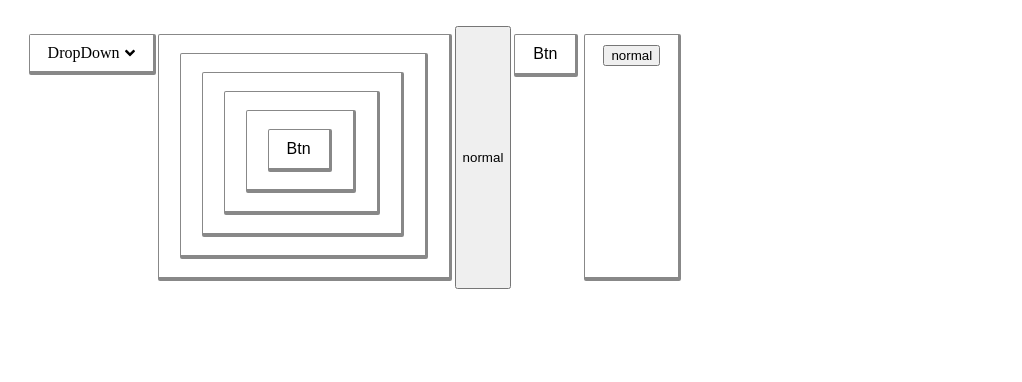
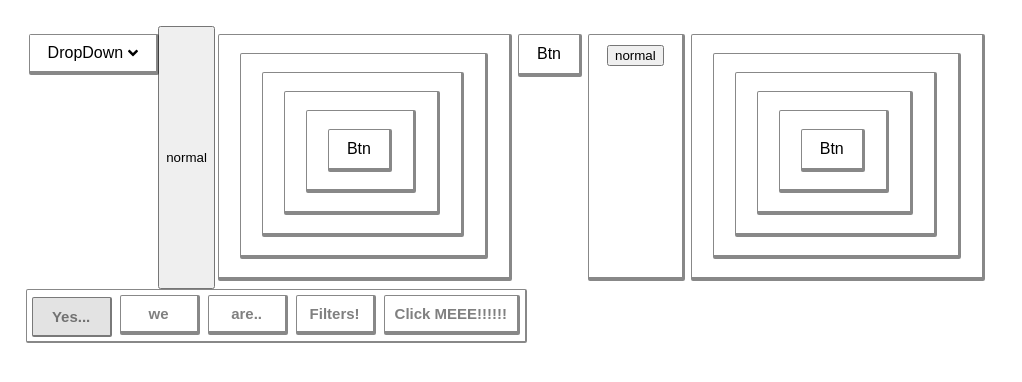
Before and after one commit to Envl/OaPack, a React (Create React App) app in the folder oa-react/: page / in a window 1280 px wide. Shown: the top 382 px of the page, without its empty margins (0-1022 px from the left). Built offline with nearby package versions, Linux system fonts and the light colour scheme.

Commit message:
animation fine tune and FilterGroup finish

```diff
--- a/oa-react/src/App.jsx
+++ b/oa-react/src/App.jsx
@@ -1,7 +1,22 @@
 import React from 'react'
 import logo from './logo.svg'
-import {Card, DropDown, Button} from './exports'
+import {Button, FilterGroup, Card, DropDown} from './exports'
 
+function Cards() {
+  return (
+    <Card>
+      <Card className='ss'>
+        <Card>
+          <Card onClick={() => console.log('second')}>
+            <Card>
+              <Button onClick={() => console.log('bttn')}>btn</Button>
+            </Card>
+          </Card>
+        </Card>
+      </Card>
+    </Card>
+  )
+}
 function App() {
   return (
     <div className='App' style={{display: 'flex'}}>
@@ -10,24 +25,21 @@ function App() {
         <div>aaa</div>
         <div>aaa</div>
       </DropDown>
-      <Card>
-        <Card className='ss'>
-          <Card>
-            <Card onClick={() => console.log('second')}>
-              <Card>
-                <Button onClick={() => console.log('bttn')}>btn</Button>
-              </Card>
-            </Card>
-          </Card>
-        </Card>
-      </Card>
+
       <button>normal</button>
-      <Button onClick={() => console.log('ssss')} test='aa'>
+      <Cards />
+      <Button onClick={() => console.log('ssss')} test='aa' className='sss'>
         btn
       </Button>
       <Card>
         <button>normal</button>
       </Card>
+
+      <Cards />
+      <FilterGroup
+        filters={['Yes...', 'we', 'are..', 'Filters!', 'Click MEEE!!!!!!']}
+        defaultIndex={0}
+      />
     </div>
   )
 }
--- a/oa-react/src/_index.scss
+++ b/oa-react/src/_index.scss
@@ -1,3 +1,8 @@
+// universal settings
+body {
+  font-family: sans-serif;
+}
+
 // variables
 @import './components/variables';
 @import './components/mixin';
@@ -5,3 +10,4 @@
 // components
 @import './components/DropDown';
 @import './components/Buttons';
+@import './components/FilterGroup';
--- a/oa-react/src/components/Button.jsx
+++ b/oa-react/src/components/Button.jsx
@@ -11,14 +11,21 @@ export const Card = props => {
 }
 
 const Button = props => {
-  console.log(props)
-
+  const [pressed, setPressed] = useState(false)
   return (
     <div className={'btn-wrapper ' + (props.className ? props.className : '')}>
       <button className='v-oa-btn'>{props.children}</button>
       <button
         {...props}
-        className={'oa-btn ' + (props.className ? props.className : '')}>
+        onClick={evt => {
+          props.onClick && props.onClick(evt)
+          if (props.toggle) {
+            setPressed(!pressed)
+          }
+        }}
+        className={`oa-btn ${pressed ? 'oa-btn-on' : 'oa-btn-off'} ${
+          props.className ? props.className : ''
+        }`}>
         {props.children}
       </button>
     </div>
--- /dev/null
+++ b/oa-react/src/components/FilterGroup.jsx
@@ -0,0 +1,71 @@
+import React, {useState} from 'react'
+import PropTypes from 'prop-types'
+
+const FilterGroup = props => {
+  if (props.children) {
+    throw new Error('FilterGroup from OaPack can not have children components')
+  }
+  const [filterStatus, setFilterStatus] = useState(
+    // turn Array into Dictionary
+    props.filters &&
+      props.filters.reduce((pre, cur) => {
+        pre[cur] = {
+          pushed:
+            props.defaultIndex !== undefined
+              ? props.filters[props.defaultIndex] == cur
+                ? true
+                : false
+              : false,
+        }
+        return pre
+      }, {}),
+  )
+
+  function callBack(title, self) {
+    if (!filterStatus) {
+      return
+    }
+    if (props.single) {
+      Object.keys(filterStatus).map(key => (filterStatus[key].pushed = false))
+      filterStatus[title].pushed = true
+    } else {
+      filterStatus[title].pushed = !filterStatus[title].pushed
+      props.onFilterUpdate &&
+        props.onFilterUpdate(
+          Object.keys(filterStatus).filter(key => filterStatus[key].pushed),
+        )
+    }
+    const tmp = {}
+    Object.assign(tmp, filterStatus)
+    setFilterStatus(tmp)
+  }
+
+  return (
+    <div
+      className={
+        'oa-filters-wrapper ' + (props.className ? props.className : '')
+      }>
+      {props.filters &&
+        props.filters.map(title => (
+          <button
+            key={'filter' + title}
+            onClick={self => callBack(title, self)}
+            className={
+              'oa-filter-toggle ' + (filterStatus[title].pushed ? 'on' : 'off')
+            }>
+            {title}
+          </button>
+        ))}
+    </div>
+  )
+}
+
+FilterGroup.propTypes = {
+  filters: PropTypes.array.isRequired,
+  defaultIndex: PropTypes.number,
+}
+FilterGroup.defaultProps = {
+  defaultIndex: 0,
+}
+
+export default FilterGroup
--- a/oa-react/src/components/_Buttons.scss
+++ b/oa-react/src/components/_Buttons.scss
@@ -1,6 +1,7 @@
 .oa-card {
   @include control-basic();
-  @include comic();
+  @include comic-border();
+  @include comic-hover();
   display: table;
 }
 
@@ -15,6 +16,7 @@
 .oa-btn {
   @include comic();
   @include control-basic();
+  cursor: pointer;
   background: white;
   position: absolute;
   top: 0;
--- a/oa-react/src/components/_DropDown.scss
+++ b/oa-react/src/components/_DropDown.scss
@@ -1,10 +1,12 @@
 .dropdown-wrapper {
+  z-index: 1000;
   text-transform: capitalize;
   position: relative;
   & *::selection {
     background: none;
   }
   @include control-basic();
+  cursor: pointer;
 }
 
 .dropdown {
--- /dev/null
+++ b/oa-react/src/components/_FilterGroup.scss
@@ -0,0 +1,44 @@
+.oa-filters-wrapper {
+  display: flex;
+  flex-flow: row wrap;
+  @include comic-border();
+  border-width: 1px 2px 2px 1px;
+  padding: 5px 5px 1px;
+}
+
+.oa-filter-toggle {
+  &:not(:last-child) {
+    margin-right: 8px;
+  }
+  &:not([disabled]) {
+    cursor: pointer;
+  }
+  margin-bottom: 5px;
+  flex-shrink: 2;
+  outline: none;
+  height: 28px;
+  font-weight: bold;
+  padding-left: 10px;
+  padding-right: 10px;
+  border: none;
+  color: gray;
+  font-size: 15px;
+  font-family: sans-serif;
+  height: 40px;
+  min-width: 80px;
+  // transition: all 0.3s ease;
+  background-color: white;
+  transition: ease-in-out 0.1s;
+  @include comic-border();
+  @include comic-active();
+  &.on {
+    filter: brightness(89%);
+    @include comic-pressed();
+    // transform: translateY(2px);
+  }
+  &.off {
+    @include comic-hover();
+    @include hover-dark();
+    // color: $semi-black;
+  }
+}
--- a/oa-react/src/components/_mixin.scss
+++ b/oa-react/src/components/_mixin.scss
@@ -5,20 +5,23 @@
   border-radius: 2px;
   border-width: 1px 3px 4px 1px;
 }
+@mixin comic-pressed {
+  border-width: 1px 2px 2px 1px;
+  transform: translateY(2px);
+}
 @mixin comic-active {
-  transition: ease-in-out 0.1s;
   &:active {
-    border-width: 1px 2px 2px 1px;
-    transform: translateY(4px);
+    border-width: 1px 2px 2px 1px !important;
+    transform: translateY(3px) !important;
   }
 }
 @mixin comic-hover {
-  transition: ease-in-out 0.1s;
-  &:hover:not(:active) {
+  &:hover {
     transform: translateY(1px);
   }
 }
 @mixin comic {
+  transition: ease-in-out 0.1s;
   @include comic-border();
   @include comic-hover();
   @include comic-active();
@@ -28,9 +31,32 @@
   margin: $control-margin;
   padding: $padding-m;
   font-size: 16px;
-  cursor: pointer;
+  // cursor: pointer;
   text-transform: capitalize;
-  & > *:hover {
-    cursor: pointer;
+  // & > *:hover {
+  //   cursor: pointer;
+  // }
+}
+
+@mixin hover-bright() {
+  &:not([disabled]) {
+    &:hover {
+      filter: brightness(108%);
+      transition: all 0.3s ease;
+    }
+    &:active {
+      filter: brightness(115%);
+      transition: all 0.3s ease;
+    }
   }
 }
+@mixin hover-dark() {
+  &:not([disabled]) {
+    &:hover {
+      filter: brightness(95%);
+    }
+    &:active {
+      filter: brightness(89%);
+    }
+  }
+}
--- a/oa-react/src/components/_variables.scss
+++ b/oa-react/src/components/_variables.scss
@@ -8,3 +8,7 @@ $padding-m: 10px 18px;
 // height
 $height-s: 14px;
 $height-m: 20px;
+
+// colors
+$semi-black: #0008;
+$light-bg: #ccc;
--- a/oa-react/src/exports.js
+++ b/oa-react/src/exports.js
@@ -3,6 +3,7 @@ import './_index.scss'
 // components
 import DropDown from './components/DropDown'
 import Button, {Card} from './components/Button'
+import FilterGroup from './components/FilterGroup'
 
 // mount FontAwesome script
 if (!document.head.querySelector('#fa-script')) {
@@ -13,4 +14,4 @@ if (!document.head.querySelector('#fa-script')) {
   script.defer = true
   document.head.appendChild(script)
 }
-export {DropDown, Button, Card}
+export {DropDown, Button, Card, FilterGroup}
--- a/oa-react/src/index.css
+++ b/oa-react/src/index.css
@@ -1,3 +1,5 @@
+/*  for test purpose only */
+
 body {
   margin: 2vw;
 }
@@ -6,3 +8,8 @@ code {
   font-family: source-code-pro, Menlo, Monaco, Consolas, 'Courier New',
     monospace;
 }
+
+.App {
+  display: flex;
+  flex-flow: row wrap;
+}
```
